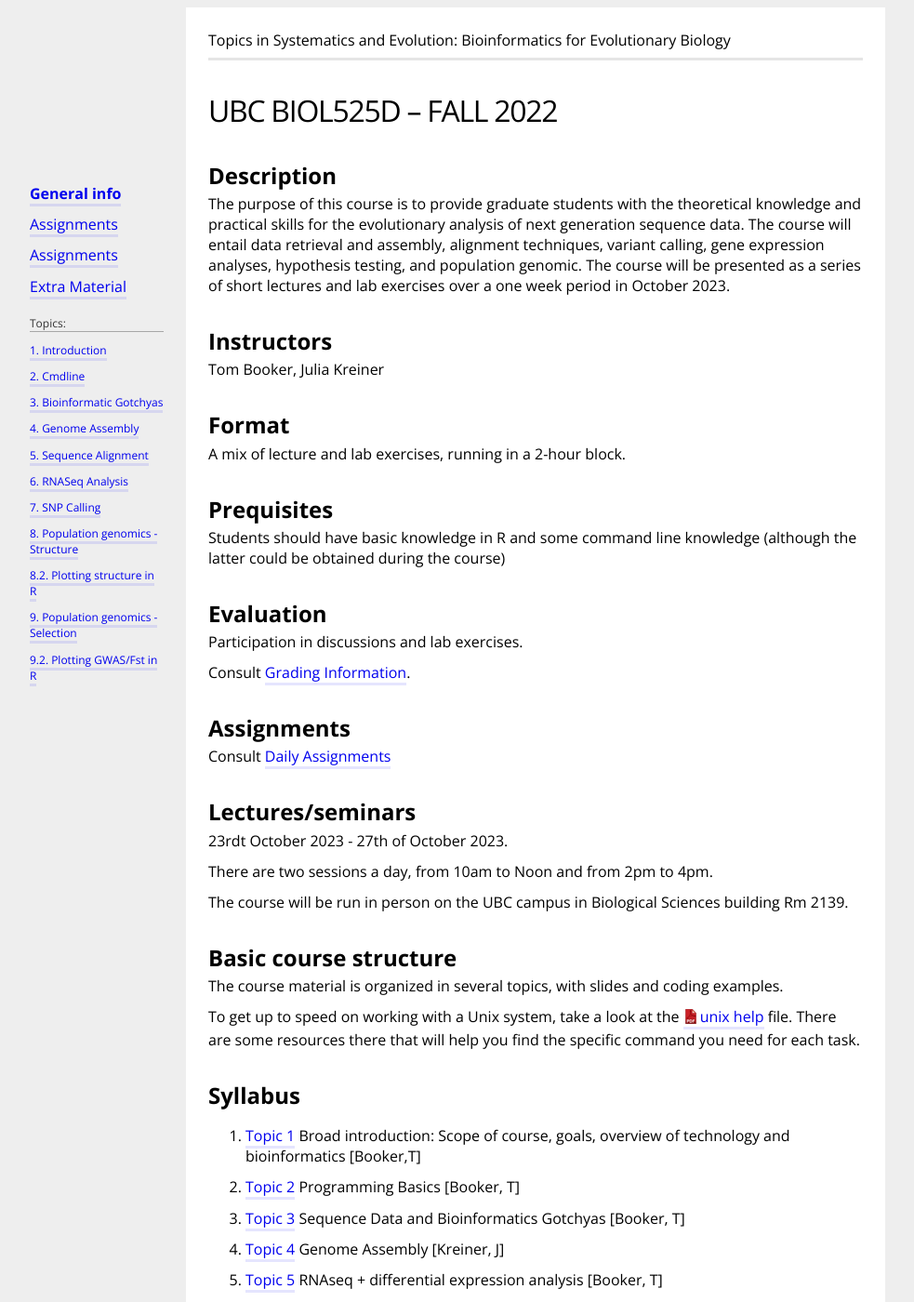
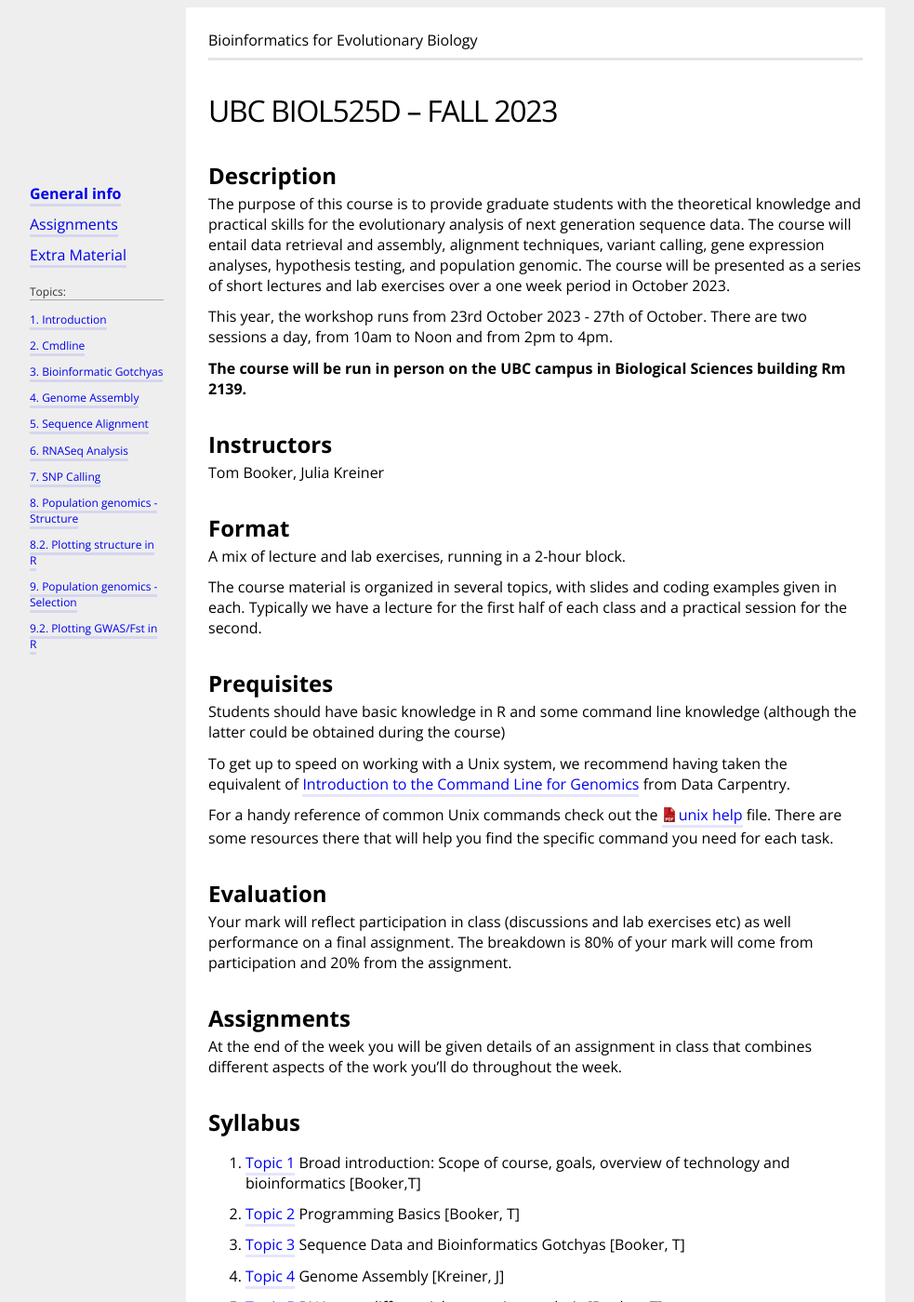
Before and after one commit to UBC-biol525D/UBC-biol525D.github.io, a Jekyll site: the page built from index.md, in a window 1280 px wide and 1400 px high. Shown: the whole window at 93% size, without its empty margins (64-1047 px from the left). Built offline with Jekyll 4.4.1, drawn with Linux system fonts in a browser that asks for light colours.

Commit message:
removed old assignment stuff

```diff
--- a/_config.yml
+++ b/_config.yml
@@ -1,10 +1,10 @@
 # configuration
 # fill in the course details
 
-courseName: "UBC Biol525D -- Fall 2022"
+courseName: "UBC Biol525D -- Fall 2023"
 
 # small title that is at the top of every page
-subtitle: "Topics in Systematics and Evolution: Bioinformatics for Evolutionary Biology"
+subtitle: "Bioinformatics for Evolutionary Biology"
 
 # baseurl: /
 
--- a/index.md
+++ b/index.md
@@ -10,35 +10,33 @@ menuPosition: 1
 ## Description
 The purpose of this course is to provide graduate students with the theoretical knowledge and practical skills for the evolutionary analysis of next generation sequence data. The course will entail data retrieval and assembly, alignment techniques, variant calling, gene expression analyses, hypothesis testing, and population genomic. The course will be presented as a series of short lectures and lab exercises over a one week period in October 2023.
 
+This year, the workshop runs from 23rd October 2023 - 27th of October. There are two sessions a day, from 10am to Noon and from 2pm to 4pm.
+
+**The course will be run in person on the UBC campus in Biological Sciences building Rm 2139.**
+
+
 ## Instructors
 Tom Booker, Julia Kreiner
 
 ## Format
 A mix of lecture and lab exercises, running in a 2-hour block.
 
+The course material is organized in several topics, with slides and coding examples given in each. Typically we have a lecture for the first half of each class and a practical session for the second.
+
 ## Prequisites
 Students should have basic knowledge in R and some command line knowledge (although the latter could be obtained during the course)
 
+To get up to speed on working with a Unix system, we recommend having taken the equivalent of [Introduction to the Command Line for Genomics](https://datacarpentry.org/shell-genomics/) from Data Carpentry.
+
+For a handy reference of common Unix commands check out the [unix help](resources/unix_ref.pdf) file. There are some resources there that will help you find the specific command you need for each task.
+
 ## Evaluation
-Participation in discussions and lab exercises.
 
-Consult [Grading Information](resources/grading.md).
+Your mark will reflect participation in class (discussions and lab exercises etc) as well performance on a final assignment. The breakdown is 80% of your mark will come from participation and 20% from the assignment.
 
 ## Assignments
-Consult [Daily Assignments](resources/daily_assignments.md)
 
-## Lectures/seminars
-23rdt October 2023 - 27th of October 2023.
-
-There are two sessions a day, from 10am to Noon and from 2pm to 4pm.
-
-The course will be run in person on the UBC campus in Biological Sciences building Rm 2139.
-
-## Basic course structure
-
-The course material is organized in several topics, with slides and coding examples.
-
-To get up to speed on working with a Unix system, take a look at the [unix help](resources/unix_ref.pdf) file. There are some resources there that will help you find the specific command you need for each task.
+At the end of the week you will be given details of an assignment in class that combines different aspects of the work you'll do throughout the week.
 
 ## Syllabus
 1. [Topic 1](./Topic_1/) Broad introduction: Scope of course, goals, overview of technology and bioinformatics [Booker,T]
```
Also changed, not shown: Supplementary/daily_assignments.md (deleted, +0 -32 lines), README.md.
